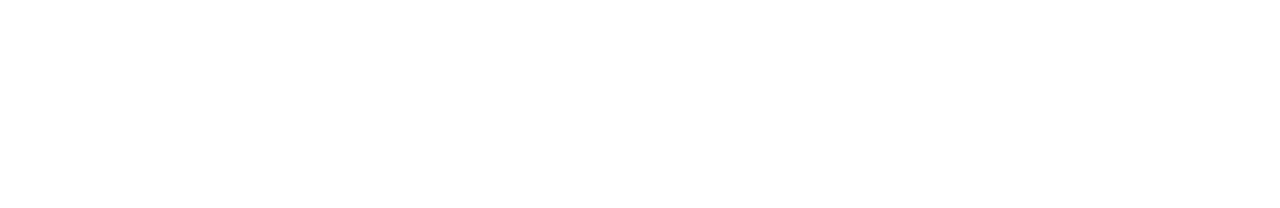
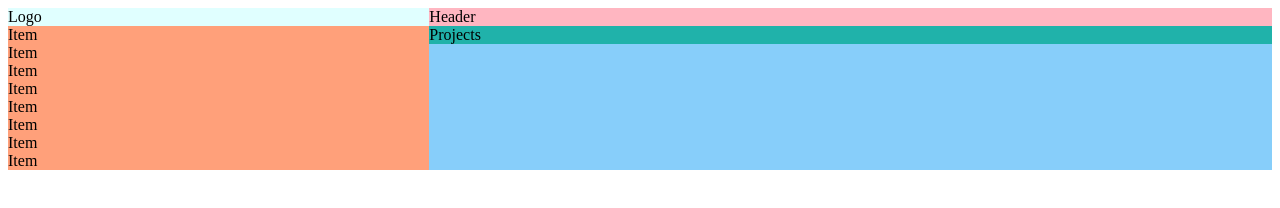
Before and after one commit to cqueiroga/odin-dashboard, a plain HTML site: page index.html in a window 1280 px wide. Drawn offline with Linux system fonts and the light colour scheme.

Commit message:
- Built on grid structure for design

```diff
--- a/css/style.css
+++ b/css/style.css
@@ -0,0 +1,28 @@
+.container {
+	background-color: lightgreen;
+	display: grid;
+	grid-template-columns: 1fr 2fr;
+	/* grid-template-rows: 1fr 1fr; */
+}
+
+.sidebar {
+	grid-column: 1 / 2;
+	background-color: lightcyan;
+}
+
+.item {
+	background-color: lightsalmon;
+}
+
+.main-content {
+	grid-column: 2 / 3;
+	background-color: lightskyblue;
+}
+
+.header {
+	background-color: lightpink;
+}
+
+.projects {
+	background-color: lightseagreen;
+}
--- a/index.html
+++ b/index.html
@@ -7,6 +7,22 @@
 		<title>Dashboard</title>
 	</head>
 	<body>
-		<div class="container"></div>
+		<div class="container">
+			<div class="sidebar">
+				<div class="logo">Logo</div>
+				<div class="item">Item</div>
+				<div class="item">Item</div>
+				<div class="item">Item</div>
+				<div class="item">Item</div>
+				<div class="item">Item</div>
+				<div class="item">Item</div>
+				<div class="item">Item</div>
+				<div class="item">Item</div>
+			</div>
+			<div class="main-content">
+				<div class="header">Header</div>
+				<div class="projects">Projects</div>
+			</div>
+		</div>
 	</body>
 </html>
```
